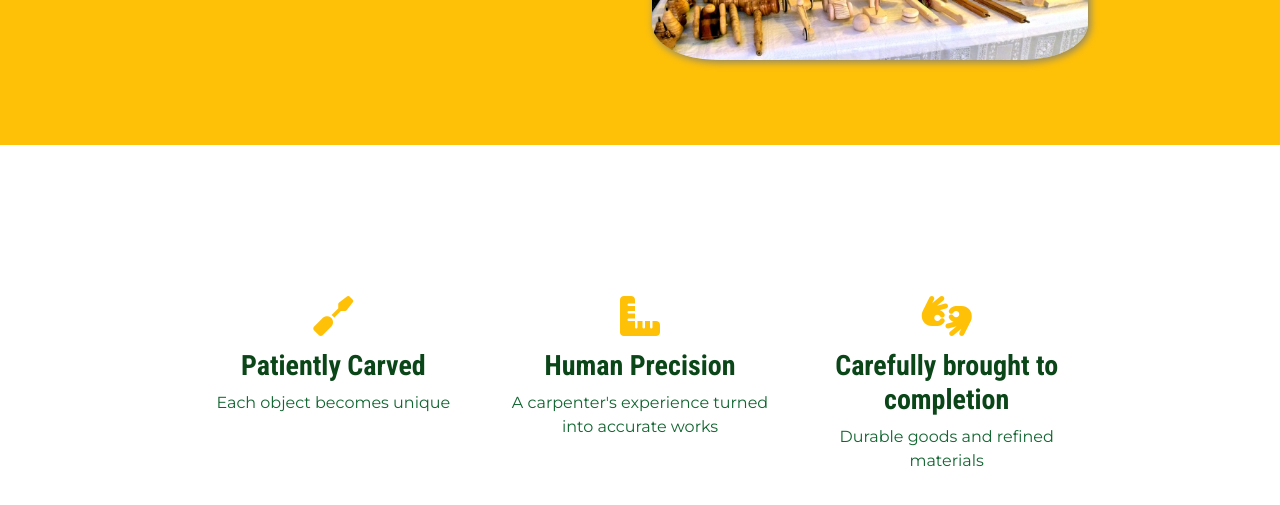
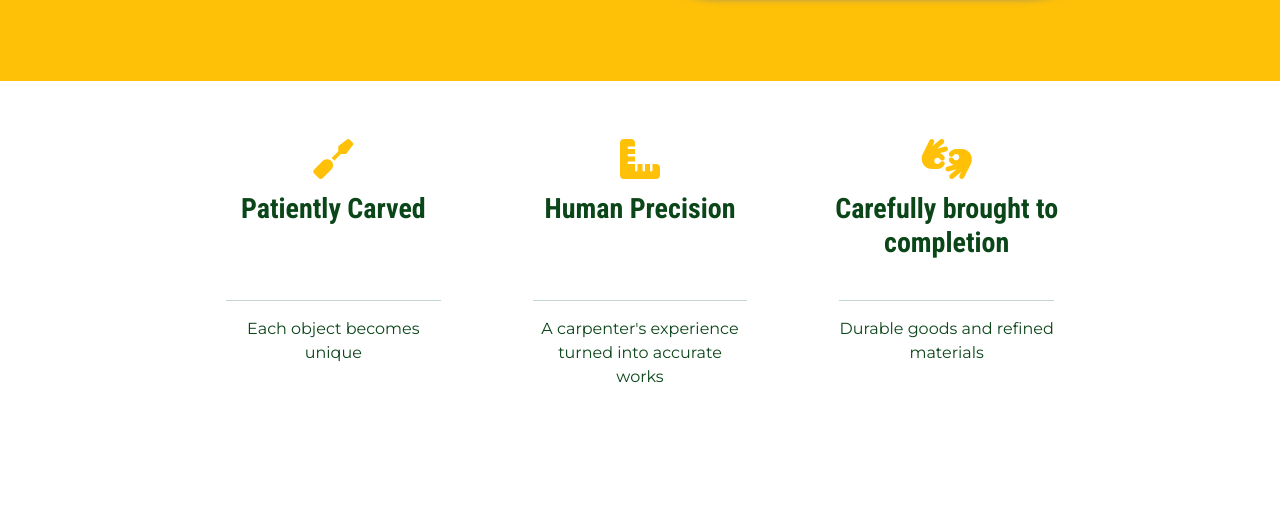
Before and after one commit to aelfrith92/cosmo-s-artworks, a plain HTML site: page index.html in a window 1280 px wide. Shown: the part 419-924 px from the top of the page. After the commit the page ends 862 px from the top, so only its background shows below. Drawn offline with nearby package versions, Linux system fonts and the light colour scheme.

Commit message:
fix container-fluid margins

```diff
--- a/assets/css/style.css
+++ b/assets/css/style.css
@@ -19,7 +19,6 @@ h1, h3 {
 
 .container-fluid {
   padding: 3% 15%;
-  margin: 5% auto;
 }
 
 /* navbar-related elements starts here */
@@ -101,9 +100,12 @@ h1, h3 {
 }
 
 /* section features starts here*/
+#features {
+  text-align: center;
+}
+
 .featbox {
-  text-align: center;
-  margin: 5% auto;
+  margin: 1.8% auto;
 }
 
 .featbox i {
@@ -119,11 +121,11 @@ h1, h3 {
   font-size: 2.5rem;
 }
 
-.featbox p {
-  font-size: 1.0rem;
+.featp {
+  margin: 0 auto;
   color: #116530;
+  padding: 0 5%;
 }
-
 /* media queries*/
 
 @media (max-width: 992px) {
@@ -147,4 +149,8 @@ h1, h3 {
     text-align: center;
     margin: 3% auto;
   }
+
+  hr {
+    display: none;
+  }
 }
--- a/index.html
+++ b/index.html
@@ -67,20 +67,31 @@
 				<div class="featbox col-lg-4 col-md-4">
 					<h2><i class="fas fa-screwdriver"></i></h2>
 					<h3>Patiently Carved</h3>
+				</div>
+				<div class="featbox col-lg-4 col-md-4">
+					<h2><i class="fas fa-ruler-combined"></i></h2>
+					<h3>Human Precision</h3>
+				</div>
+				<div class="featbox col-lg-4 col-md-4">
+					<h2><i class="fas fa-american-sign-language-interpreting"></i></h2>
+					<h3>Carefully brought to completion</h3>
+				</div>
+			</div>
+			<div class="row">
+				<div class="featp col-lg-4 col-md-4">
+					<hr>
 					<p>
 						Each object becomes unique
 					</p>
 				</div>
-				<div class="featbox col-lg-4 col-md-4">
-					<h2><i class="fas fa-ruler-combined"></i></h2>
-					<h3>Human Precision</h3>
+				<div class="featp col-lg-4 col-md-4">
+					<hr>
 					<p>
 						A carpenter's experience turned into accurate works
 					</p>
 				</div>
-				<div class="featbox col-lg-4 col-md-4">
-					<h2><i class="fas fa-american-sign-language-interpreting"></i></h2>
-					<h3>Carefully brought to completion</h3>
+				<div class="featp col-lg-4 col-md-4">
+					<hr>
 					<p>
 						Durable goods and refined materials
 					</p>
```
